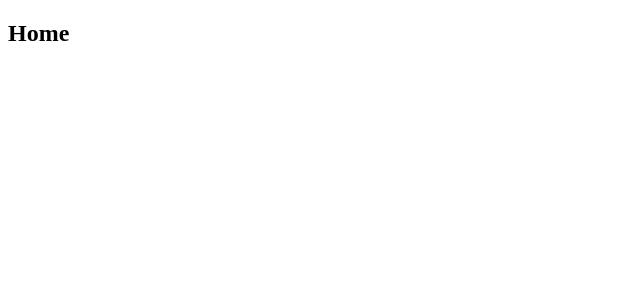
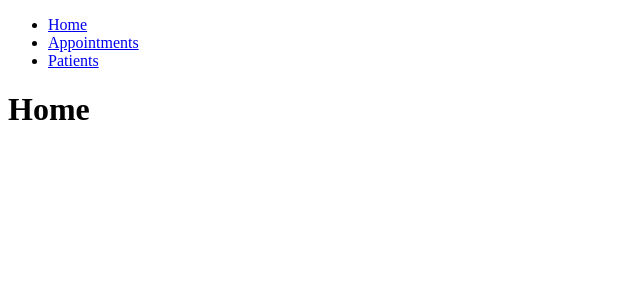
Before and after one commit to joshconstine/Health-Track, a React (Create React App) app in the folder frontend/: page / in a window 1280 px wide. Shown: the top 300 px of the page, without its empty margins (0-640 px from the left). Built offline with nearby package versions, Linux system fonts and the light colour scheme.

Commit message:
updated route to use layout with navbar. added error page

```diff
--- a/frontend/src/index.js
+++ b/frontend/src/index.js
@@ -1,18 +1,26 @@
-import * as React from "react";
+import React from "react";
 import Appointment from "./routes/Appointment";
 import Patients from "./routes/Patients";
+import Dashboard from './routes/Dashboard';
 import {
   createBrowserRouter,
   RouterProvider,
 } from "react-router-dom";
 import * as ReactDOM from "react-dom/client";
+import Navbar from "./components/Navbar";
+import { Outlet } from "react-router-dom";
+import ErrorPage from "./routes/ErrorPage";
 
   const router = createBrowserRouter([
     {
       path: "/",
-      element: <Home />
+      element: <Layout/>,
+      errorElement: <ErrorPage />,
+      children: [
+        {
+          path: "/",
+          element: <Dashboard />
         },
-
         {
             path: "/appointments",
             element: <Appointment />
@@ -22,9 +30,10 @@
             path: "/patients",
             element: <Patients />
           }
+        ],
+        },
 
   ]);
-
   ReactDOM.createRoot(document.getElementById("root")).render(
     <React.StrictMode>
       <RouterProvider router={router} />
@@ -33,10 +42,15 @@
 
 
 
-function Home() {
+function Layout() {
   return (
     <div>
-      <h2>Home</h2>
+      <header>
+        <Navbar />
+      </header>
+      <main id="detail">
+        <Outlet />
+      </main>
     </div>
   );
 }
--- a/frontend/src/routes/Appointment.jsx
+++ b/frontend/src/routes/Appointment.jsx
@@ -9,4 +9,4 @@
     );
 }
 
-export default Appointment;
+export default Appointment
--- /dev/null
+++ b/frontend/src/routes/Dashboard.jsx
@@ -0,0 +1,14 @@
+
+import React from 'react';
+
+
+const Dashboard = () => {
+
+    return (
+        <div>
+            <h1>Home</h1>
+        </div>
+    );
+}
+
+export default Dashboard;
--- /dev/null
+++ b/frontend/src/routes/ErrorPage.jsx
@@ -0,0 +1,16 @@
+import { useRouteError } from "react-router-dom";
+
+export default function ErrorPage() {
+  const error = useRouteError();
+  console.error(error);
+
+  return (
+    <div id="error-page">
+      <h1>Oops!</h1>
+      <p>Sorry, an unexpected error has occurred.</p>
+      <p>
+        <i>{error.statusText || error.message}</i>
+      </p>
+    </div>
+  );
+}
```
Also changed, not shown: frontend/src/App.js (deleted, +0 -42 lines), 1 other file (tests, documents, lock files or other folders). Lines whose indentation alone changed are shown as unchanged.
